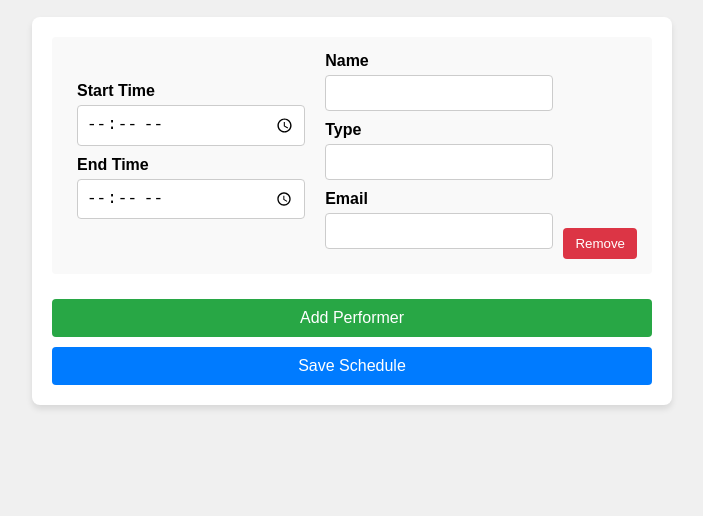
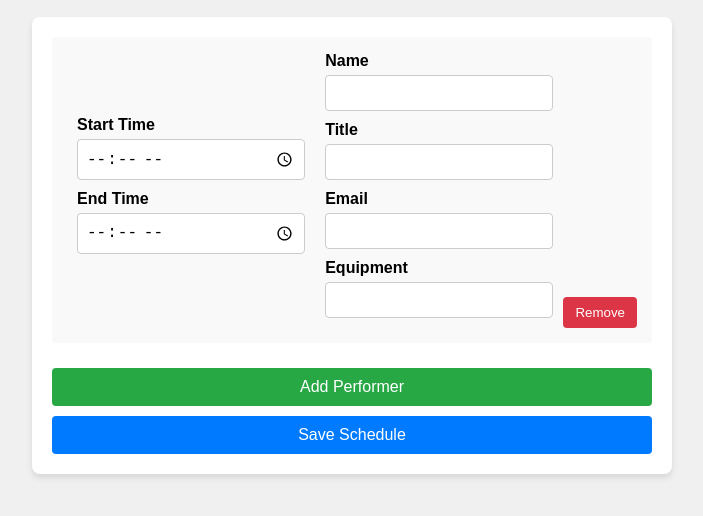
Before and after one commit to bryandebourbon/hollyjollyshow, a plain HTML site: page schedule.html in a window 1280 px wide. Both pictures are taken after a click on the button "Add Performer". Shown: the part 154-670 px from the top of the page, without its empty margins (308-1011 px from the left). Drawn offline with nearby package versions, Linux system fonts and the light colour scheme; no server answers.

Commit message:
adding equpiment

```diff
--- a/schedule.html
+++ b/schedule.html
@@ -6,8 +6,8 @@
     <title>Holly Jolly Show - Schedule Performers</title>
     <!-- Link to Google Font -->
     <link href="https://fonts.googleapis.com/css2?family=Great+Vibes&display=swap" rel="stylesheet">
-    <!-- Link to SortableJS via CDN -->
-    <script src="https://cdn.jsdelivr.net/npm/sortablejs@1.15.0/Sortable.min.js"></script>
+    <!-- SortableJS is commented out -->
+    <!-- <script src="https://cdn.jsdelivr.net/npm/sortablejs@1.15.0/Sortable.min.js"></script> -->
     <style>
         /* Basic styles for the page */
         body, html {
@@ -147,9 +147,9 @@
     const binURL = 'https://api.jsonbin.io/v3/b/674a195ae41b4d34e45d0197';
     let performers = []; // Holds the performers data
 
-    // Initialize SortableJS
-    const performerList = document.getElementById('performer-list');
-    Sortable.create(performerList, { animation: 150 });
+    // Initialize SortableJS (Commented out)
+    // const performerList = document.getElementById('performer-list');
+    // Sortable.create(performerList, { animation: 150 });
 
     // Load schedule from JSONBin
     async function loadSchedule() {
@@ -180,6 +180,7 @@
 
     // Render performers in the list
     function renderPerformers() {
+        const performerList = document.getElementById('performer-list');
         performerList.innerHTML = '';
         performers.forEach((performer, index) => {
             const li = document.createElement('li');
@@ -194,10 +195,12 @@
                 <div class="details-stack">
                     <label>Name</label>
                     <input type="text" value="${performer.name}" oninput="updatePerformer(${index}, 'name', this.value)">
-                    <label>Type</label>
-                    <input type="text" value="${performer.type}" oninput="updatePerformer(${index}, 'type', this.value)">
+                    <label>Title</label>
+                    <input type="text" value="${performer.title}" oninput="updatePerformer(${index}, 'title', this.value)">
                     <label>Email</label>
                     <input type="email" value="${performer.email || ''}" oninput="updatePerformer(${index}, 'email', this.value)">
+                    <label>Equipment</label>
+                    <input type="text" value="${performer.equipment || ''}" oninput="updatePerformer(${index}, 'equipment', this.value)">
                 </div>
                 <button class="remove-button" onclick="removePerformer(${index})">Remove</button>
             `;
@@ -207,7 +210,7 @@
 
     // Add a new performer
     document.getElementById('add-performer').addEventListener('click', () => {
-        performers.push({ startTime: '', endTime: '', name: '', type: '', email: '' });
+        performers.push({ startTime: '', endTime: '', name: '', title: '', email: '', equipment: '' });
         renderPerformers();
     });
 
```
